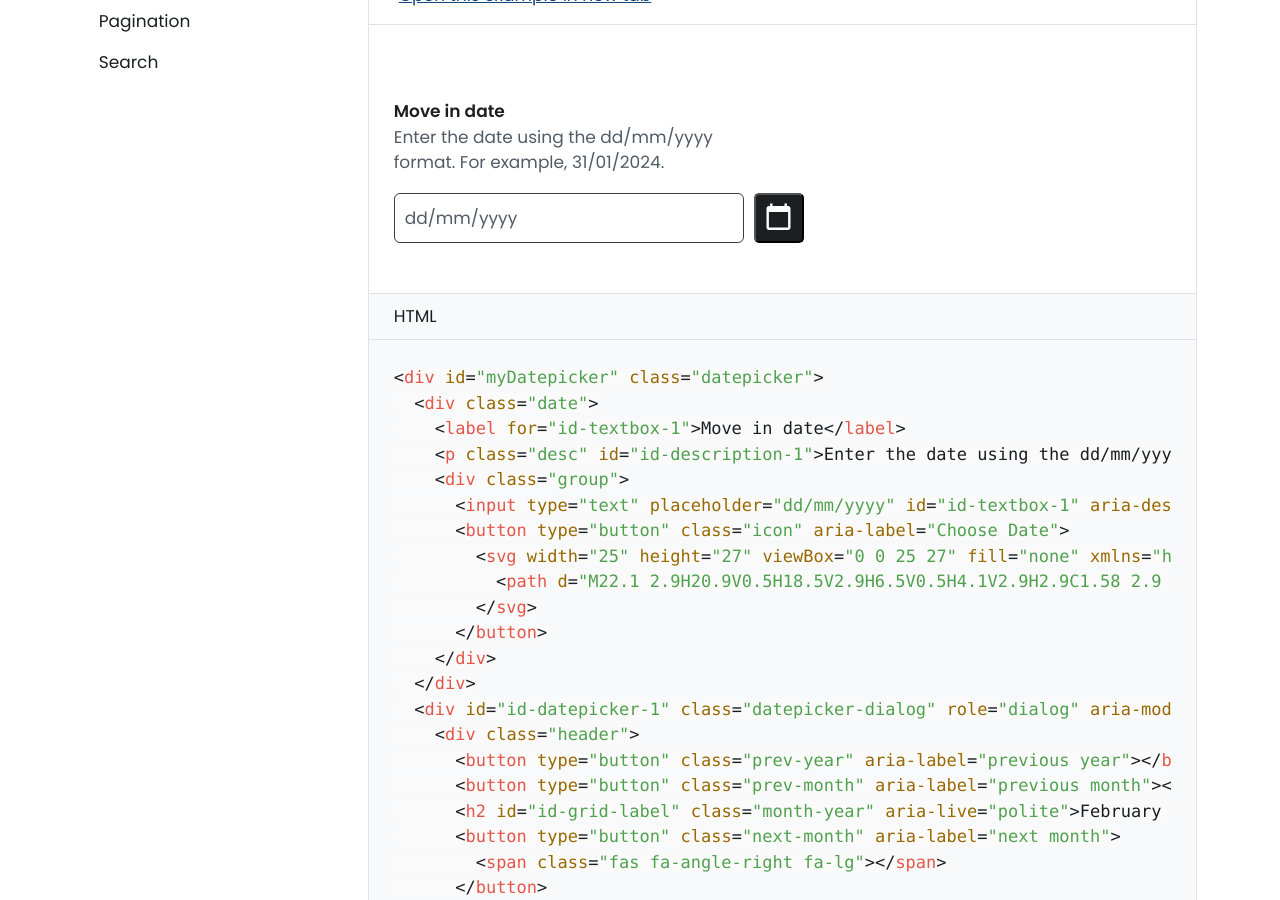
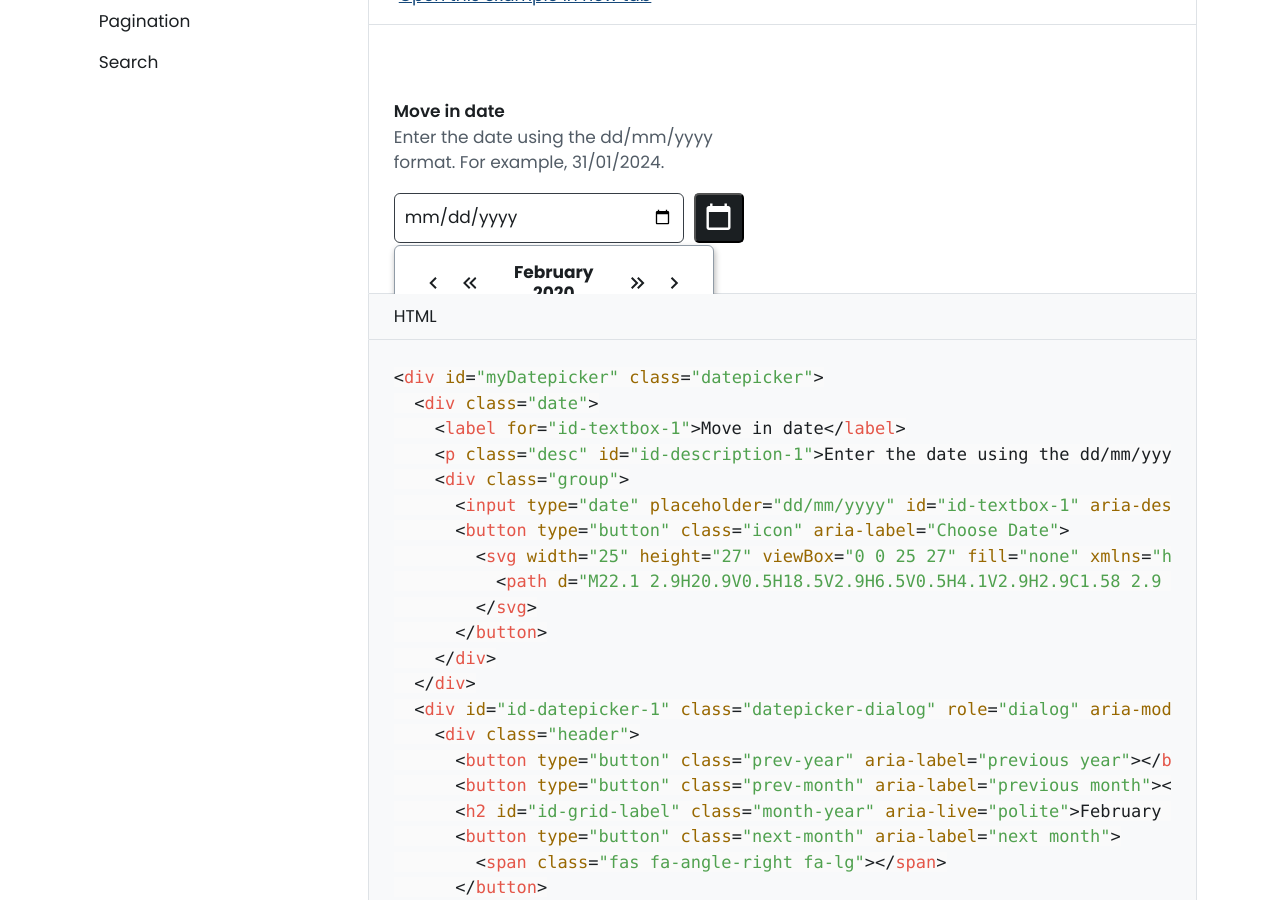
Before and after one commit to Energy-Saving-Trust/Design-System, a Jekyll site: the page built from patterns/datepicker.md, in a window 1280 px wide and 900 px high, scrolled down 472 px. Built offline with Jekyll 4.4.1, drawn with Linux system fonts in a browser that asks for light colours; nearby versions of some CDN libraries.

Commit message:
changed input type to date #70

```diff
--- a/_includes/reusable-components/datepicker.md
+++ b/_includes/reusable-components/datepicker.md
@@ -3,7 +3,7 @@
     <label for="id-textbox-1">Move in date</label>
     <p class="desc" id="id-description-1">Enter the date using the dd/mm/yyyy format. For example, 31/01/2024.</p>
     <div class="group">
-      <input type="text" placeholder="dd/mm/yyyy" id="id-textbox-1" aria-describedby="id-description-1">
+      <input type="date" placeholder="dd/mm/yyyy" id="id-textbox-1" aria-describedby="id-description-1">
       <button type="button" class="icon" aria-label="Choose Date">
         <svg width="25" height="27" viewBox="0 0 25 27" fill="none" xmlns="http://www.w3.org/2000/svg">
           <path d="M22.1 2.9H20.9V0.5H18.5V2.9H6.5V0.5H4.1V2.9H2.9C1.58 2.9 0.5 3.98 0.5 5.3V24.5C0.5 25.82 1.58 26.9 2.9 26.9H22.1C23.42 26.9 24.5 25.82 24.5 24.5V5.3C24.5 3.98 23.42 2.9 22.1 2.9ZM22.1 24.5H2.9V8.9H22.1V24.5Z" fill="white"/>
```
